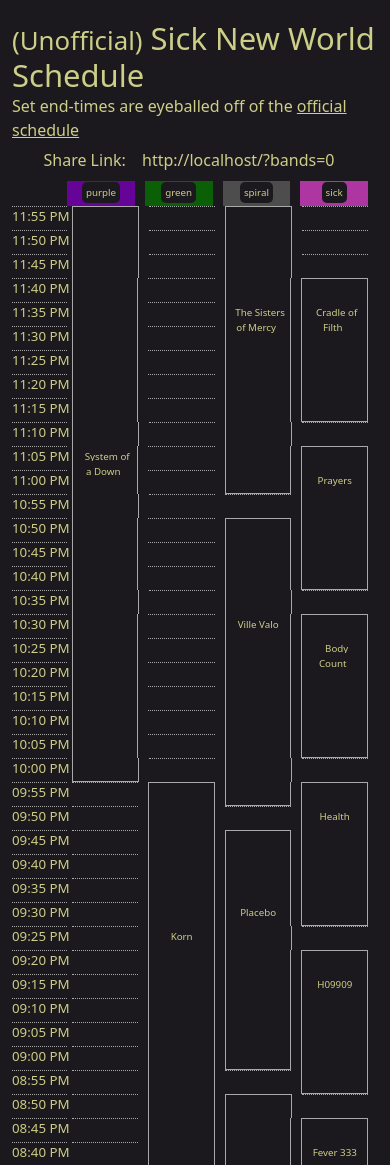
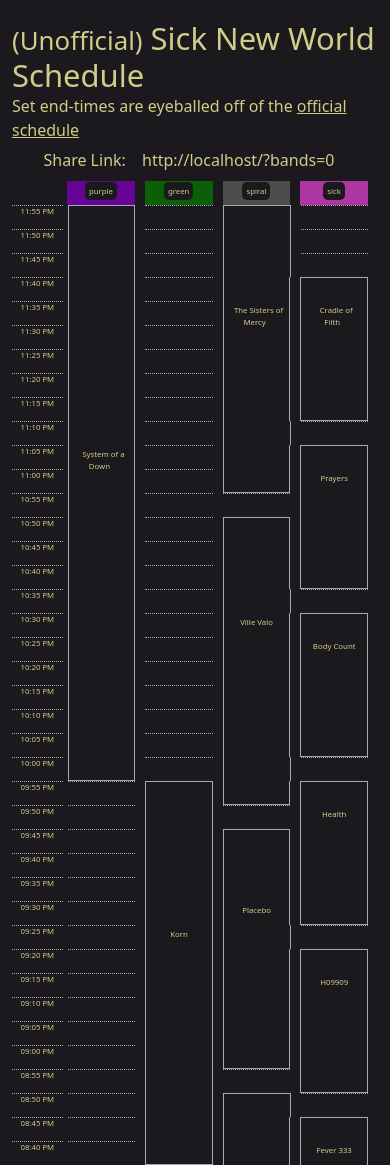
Before and after one commit to singofwalls/festival_schedule, a Django app: page / in a window 390 px wide. Shown: the top 1165 px of the page. Run offline with Django 4.2, Linux system fonts and the light colour scheme.

Commit message:
Fix mobile font sizes

```diff
--- a/sets/templates/sets/schedule.html
+++ b/sets/templates/sets/schedule.html
@@ -132,6 +132,7 @@
         </div>
         <div class="d-flex flex-row flex-nowrap">
             <div style="width:15%; margin-right: 5px;">
+                &nbsp;
             </div>
             {% for stage, color in stage_colors.items %}
                 <div class="responsive_text" style="width:20%; margin-right: 10px; text-align: center; background-color: {{ color }}; padding: 5px;">
@@ -142,7 +143,7 @@
 
         {% for time, stage in times.items %}
             <div class="d-flex flex-row flex-nowrap" style="height: 1.5em;">
-                <div style="width:15%; margin-right: 5px; text-align: center; border-top: 1px dotted darkgrey; overflow: visible; word-break: keep-all; white-space: nowrap; font-size: smaller">
+                <div class="responsive_text_times" style="width:15%; margin-right: 5px; text-align: center; border-top: 1px dotted darkgrey; overflow: visible; word-break: keep-all; white-space: nowrap">
                     {{ time|date:'h:i A' }}
                 </div>
                 {% for stage_name, band in stage.items %}
--- a/static/sets/css/style.css
+++ b/static/sets/css/style.css
@@ -1,9 +1,15 @@
 .responsive_text {
     font-size: 1.5vw;
+}
+.responsive_text_times {
+    font-size: 1vw;
 }
 
 @media only screen and (max-width: 1000px) {
     .responsive_text {
-        font-size: 2.5vw;
+        font-size: 2vw;
+    }
+    .responsive_text_times {
+        font-size: 2vw;
     }
 }
```
